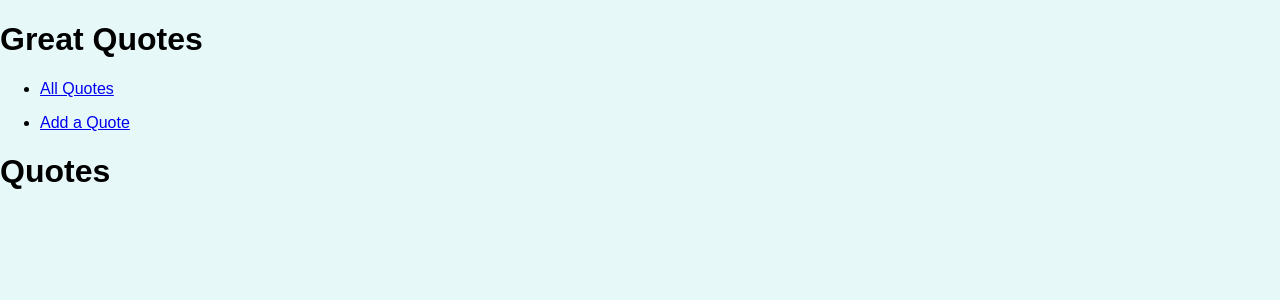
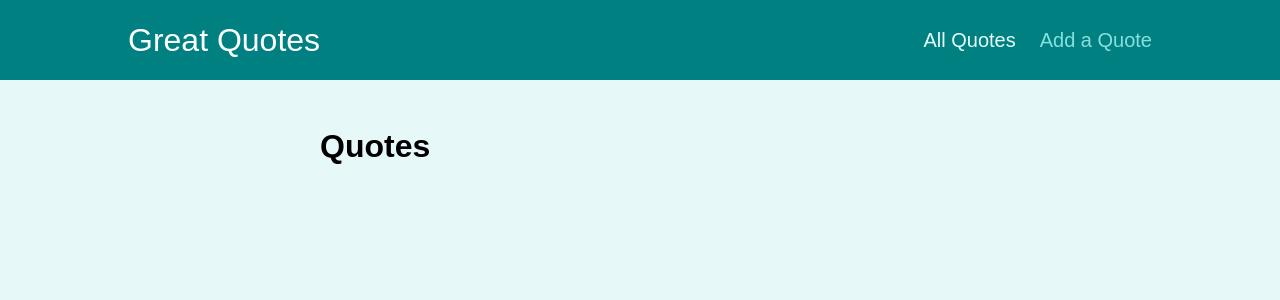
Before and after one commit to mostlyclicks/router-project, a React (Create React App) app: page /quotes in a window 1280 px wide. Shown: the top 300 px of the page. Built offline with nearby package versions, Linux system fonts and the light colour scheme.

Commit message:
add layout and main navigation

```diff
--- a/src/App.js
+++ b/src/App.js
@@ -2,23 +2,12 @@ import { Route, Switch, NavLink, Redirect } from 'react-router-dom'
 import AllQuotes from './pages/AllQuotes'
 import NewQuote from './pages/NewQuote'
 import QuoteDetail from './pages/QuoteDetail';
-import Comments from './components/comments/Comments'
+
+import Layout from './components/layout/Layout'
 
 function App() {
   return (
-    <div>
-      <header>
-        <h1>Great Quotes</h1>
-        <nav>
-          <ul>
-            <li><NavLink to="/quotes">All Quotes</NavLink></li>
-          </ul>
-          <ul>
-          <li><NavLink to="/new-quote">Add a Quote</NavLink></li>
-          </ul>
-
-        </nav>
-      </header>
+    <Layout>
       <Switch>
         <Route path="/" exact>
           <Redirect to="/quotes" />
@@ -33,7 +22,7 @@ function App() {
           <NewQuote />
         </Route>
       </Switch>
-    </div>
+    </Layout>
   );
 }
 
--- /dev/null
+++ b/src/components/layout/Layout.js
@@ -0,0 +1,17 @@
+import React, { Fragment } from 'react'
+import MainNavigation from './MainNavigation'
+import classes from './Layout.module.css'
+
+const Layout = (props) => {
+  return (
+    <Fragment>
+      <MainNavigation />
+      <main className={classes.main}>
+        {props.children}
+      </main>
+
+    </Fragment>
+  )
+}
+
+export default Layout
--- /dev/null
+++ b/src/components/layout/MainNavigation.js
@@ -0,0 +1,20 @@
+import React from 'react'
+import { NavLink } from 'react-router-dom'
+import classes from './MainNavigation.module.css'
+
+const MainNavigation = () => {
+  return (
+    <header className={classes.header}>
+      <div className={classes.logo}>Great Quotes</div>
+      <nav className={classes.nav}>
+        <ul>
+          <li><NavLink to='/quotes' activeClassName={classes.active}>All Quotes</NavLink></li>
+          <li><NavLink to='/new-quote' activeClassName={classes.active}>Add a Quote</NavLink></li>
+        </ul>
+      </nav>
+
+    </header>
+  )
+}
+
+export default MainNavigation
```
Also changed, not shown: 1 other file (tests, documents, lock files or other folders).
